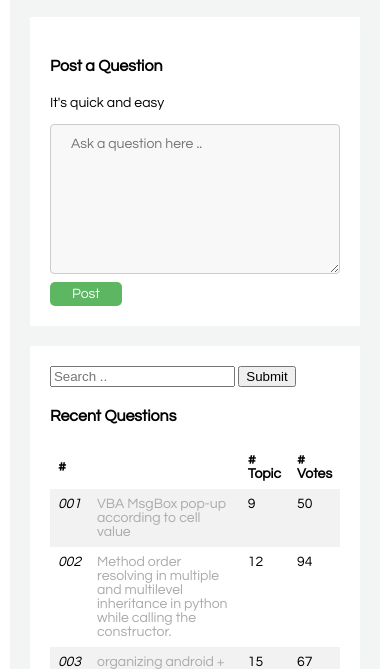
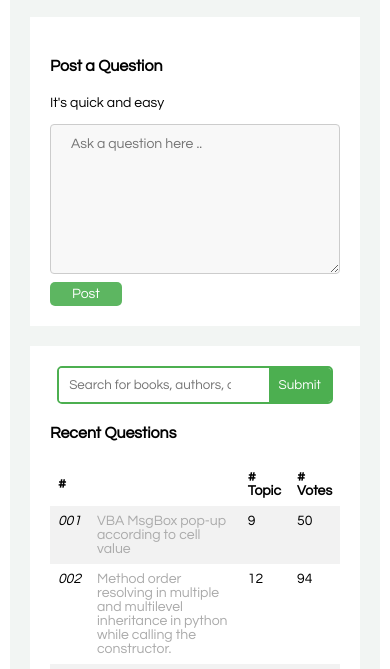
Before and after one commit to imma254/imma254.github.io, a plain HTML site: page index.html in a window 390 px wide. Shown: the part 152-821 px from the top of the page. Drawn offline with nearby package versions, Linux system fonts and the light colour scheme.

Commit message:
CSS styling of the search bos

```diff
--- a/css/style.css
+++ b/css/style.css
@@ -351,7 +351,65 @@ hr {
     padding: 20px;
     border-radius: 50%;
 }
+/* ===========================
+   ====== Search Box ======
+   =========================== */
 
+.search
+{
+    border: 2px solid #4CAF50;
+    overflow: auto;
+    border-radius: 5px;
+    -moz-border-radius: 5px;
+    -webkit-border-radius: 5px;
+    font-family: Century Gothic;
+}
+
+.search input[type="text"]
+{
+    border: 0px;
+    width: 67%;
+    padding: 10px 10px;
+    font-family: Century Gothic;
+}
+
+.search input[type="text"]:focus
+{
+    outline: 0;
+}
+
+.search input[type="submit"]
+{
+    border: 0px;
+    background: none;
+    background-color: #4CAF50;
+    color: #fff;
+    float: right;
+    padding: 10px;
+    border-radius-top-right: 5px;
+    -moz-border-radius-top-right: 5px;
+    -webkit-border-radius-top-right: 5px;
+    border-radius-bottom-right: 5px;
+    -moz-border-radius-bottom-right: 5px;
+    -webkit-border-radius-bottom-right: 5px;
+    cursor:pointer;
+    font-family: Century Gothic;
+}
+
+/* ===========================
+   ====== Media Query for Search Box ======
+   =========================== */
+
+@media only screen and (min-width : 150px) and (max-width : 780px)
+{
+    {}
+    .search
+    {
+        width: 95%;
+        margin: 0 auto;
+    }
+
+}
 @media only screen and (max-width:620px) {
     /* for mobile phones: */
     .side_bar
@@ -374,17 +432,7 @@ hr {
         font-size: 12px;
     }
 
-    .search_3
-    {
-        width: 100%;
-    }
 
-    .submit_3
-    {
-        width: 29%;
-        font-size: 12px;
-        margin: 3px 2px 0;
-    }
 
 
     text-area
--- a/index.html
+++ b/index.html
@@ -45,11 +45,11 @@
 
             <section class="right">
                 <div class="search">
-                    <form class="search-form">
-                        <input type="text" placeholder="Search ..">
-                        <input type="submit" value="Submit">
-                    </form>
-                </div>
+                <form class="search-form">
+                    <input type="text" placeholder="Search for books, authors, categories and more..">
+                    <input type="submit" value="Submit">
+                </form>
+            </div>
                 <h4>Recent Questions</h4>
                     <div id="list">
                         <table>
```
